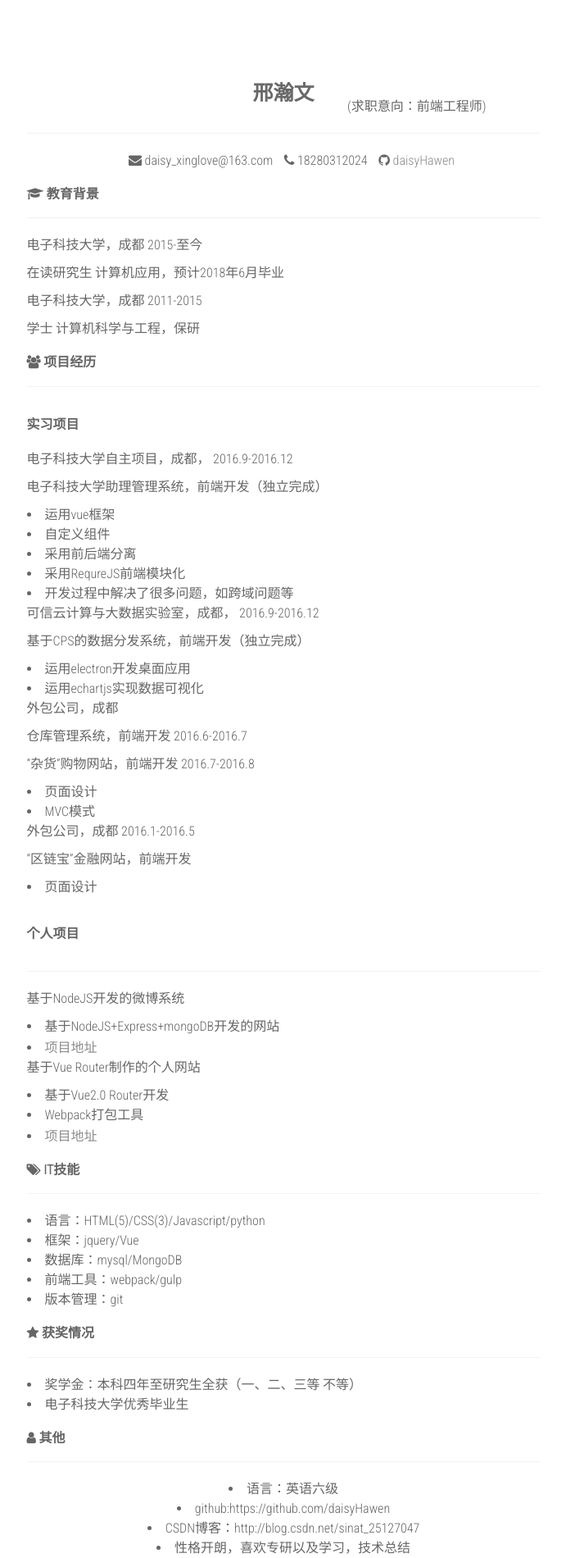
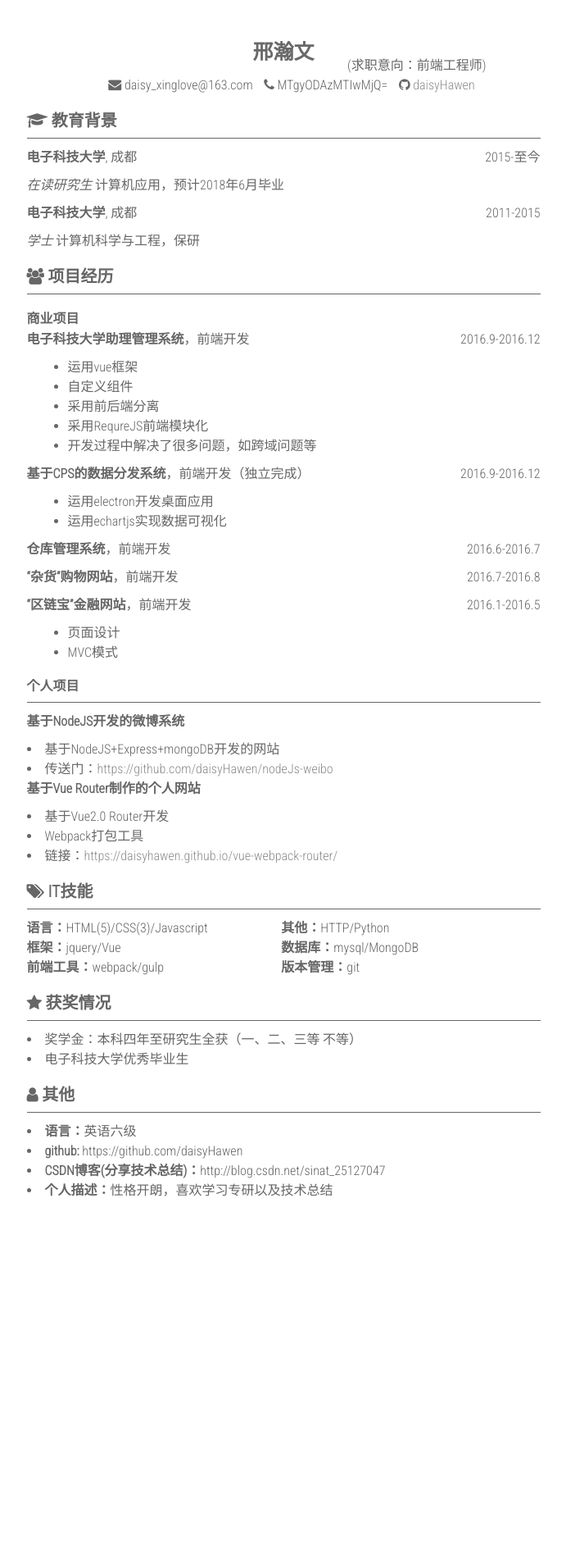
Before and after one commit to daisyHawen/daisyHawen.github.io, a Jekyll site: the page built from resume.html, in a window 1280 px wide. Shown: the whole page at 82% size, without its empty margins (294-985 px from the left). Built offline with Jekyll 4.4.1, drawn with Linux system fonts in a browser that asks for light colours; nearby versions of some CDN libraries; after the commit the page ends 1464 px from its top, so only the background shows below that.

Commit message:
complete resume

```diff
--- a/_layouts/blank.html
+++ b/_layouts/blank.html
@@ -9,5 +9,4 @@
     </div>
 </body>
 <footer></footer>
-
 </html>
--- a/css/resume.css
+++ b/css/resume.css
@@ -2,9 +2,10 @@
     width: 55%;
     margin-left: auto;
     margin-right: auto;
-    margin-top: 100px;
+    margin-top: 50px;
     text-align: center;
 }
+
 #job{
 	width:200px;
 	position: relative;
@@ -27,15 +28,36 @@
 }
 h2{
 	text-align: left;
-	font-size: 16px;
+	font-size: 20px;
 }
 h3{
 	text-align: left;
-	height: 50px;
 	font-size: 16px;
-	line-height: 50px;
 }
 
-.skill,.award,.project,.education{
+.skill,.award,.project,.education,.other{
 	text-align: left;
 }
+.skill hr,.award hr,.project hr,.education hr,.other hr{
+	margin-top: 10px;
+	margin-bottom: 10px;
+	border-top:1px solid #666;
+}
+.education .year,.project .year,.skill .year{
+	display: inline-block;
+	position: relative;
+	float: right;
+}
+.year{
+	float: right;
+}
+.education .degree{
+	font-style: oblique;
+}
+.skill ul,.award ul,.project ul,.education ul,.other ul{
+	margin-left: 50px;
+}
+.skill li{
+	width: 49%;
+	display: inline-block;
+}
--- a/resume.html
+++ b/resume.html
@@ -3,11 +3,10 @@ layout: blank
 ---
 <article class="content">
     <h1>邢瀚文 </h1><span id="job">(求职意向：前端工程师)</span>
-    <hr>
     <section class="contact">
         <ul>
             <li><i class="fa fa-envelope" aria-hidden="true"></i> daisy_xinglove@163.com</li>
-            <li><i class="fa fa-phone" aria-hidden="true"></i> 18280312024</li>
+            <li><i class="fa fa-phone" aria-hidden="true"></i> MTgyODAzMTIwMjQ=</li>
             <li><i class="fa fa-github" aria-hidden="true"></i> <a href="daisyhawen.github.io">daisyHawen</a></li>
         </ul>
     </section>
@@ -16,84 +15,76 @@ layout: blank
         <hr>
         <div>
             <div>
-                <p>电子科技大学，成都 2015-至今</p>
-                <p>在读研究生 计算机应用，预计2018年6月毕业</p>
+                <p class="sub1"><b>电子科技大学</b>, 成都  <span class="year">2015-至今</span></p>
+                <p class="sub2"><span class="degree">在读研究生</span>  计算机应用，预计2018年6月毕业</p>
             </div>
         </div>
         <div>
             <div>
-                <p>电子科技大学，成都 2011-2015</p>
-                <p>学士 计算机科学与工程，保研</p>
+                <p class="sub1"><b>电子科技大学</b>, 成都  <span class="year">2011-2015</span></p>
+                <p class="sub2"><span class="degree">学士</span>  计算机科学与工程，保研</p>
             </div>
         </div>
     </section>
     <section class="project">
         <h2><i class="fa fa-users" aria-hidden="true"></i> 项目经历</h2>
         <hr>
-        <h3>实习项目</h3>
+        <h3>商业项目</h3>
         <div>
             <div>
-                <p>电子科技大学自主项目，成都， 2016.9-2016.12</p>
-                <p>电子科技大学助理管理系统，前端开发（独立完成）</p>
+                <p><b>电子科技大学助理管理系统</b>，前端开发  <span class="year">2016.9-2016.12</span></p>
             </div>
-            <div>
+
+            <ul>
                 <li>运用vue框架</li>
                 <li>自定义组件</li>
                 <li>采用前后端分离</li>
                 <li>采用RequreJS前端模块化</li>
                 <li>开发过程中解决了很多问题，如跨域问题等</li>
-            </div>
+            </ul>
         </div>
         <div>
             <div>
-                <p>可信云计算与大数据实验室，成都， 2016.9-2016.12</p>
-                <p>基于CPS的数据分发系统，前端开发（独立完成）</p>
+                <p><b>基于CPS的数据分发系统</b>，前端开发（独立完成）<span class="year">2016.9-2016.12</span></p>
             </div>
-            <div>
+
+            <ul>
                 <li>运用electron开发桌面应用</li>
                 <li>运用echartjs实现数据可视化</li>
-            </div>
+            </ul>
+
         </div>
         <div>
             <div>
-                <p>外包公司，成都</p>
-                <p>仓库管理系统，前端开发 2016.6-2016.7</p>
-                <p>“杂货”购物网站，前端开发 2016.7-2016.8</p>
+                <p><b>仓库管理系统</b>，前端开发 <span class="year">2016.6-2016.7</span></p>
+                <p><b>“杂货”购物网站</b>，前端开发 <span class="year">2016.7-2016.8</span></p>
+                <p><b>“区链宝”金融网站</b>，前端开发 <span class="year">2016.1-2016.5</span></p>
             </div>
-            <div>
+            <ul>
                 <li>页面设计</li>
                 <li>MVC模式</li>
-            </div>
-        </div>
-        <div>
-            <div>
-                <p>外包公司，成都 2016.1-2016.5</p>
-                <p>“区链宝”金融网站，前端开发</p>
-            </div>
-            <div>
-                <li>页面设计</li>
-            </div>
+            </ul>
         </div>
 
         <h3>个人项目</h3>
         <hr>
         <div>
             <div>
-                <p>基于NodeJS开发的微博系统</p>
+                <p><b>基于NodeJS开发的微博系统</b></p>
             </div>
             <div>
                 <li>基于NodeJS+Express+mongoDB开发的网站</li>
-                <li><a href="https://github.com/daisyHawen/nodeJs-weibo">项目地址</a></li>
+                <li>传送门：<a href="https://github.com/daisyHawen/nodeJs-weibo">https://github.com/daisyHawen/nodeJs-weibo</a></li>
             </div>
         </div>
         <div>
             <div>
-                <p>基于Vue Router制作的个人网站</p>
+                <p><b>基于Vue Router制作的个人网站</b></p>
             </div>
             <div>
                 <li>基于Vue2.0 Router开发</li>
                 <li>Webpack打包工具</li>
-                <li><a href="https://daisyhawen.github.io/vue-webpack-router/">项目地址</a></li>
+                <li>链接：<a href="https://daisyhawen.github.io/vue-webpack-router/">https://daisyhawen.github.io/vue-webpack-router/</a></li>
             </div>
         </div>
     </section>
@@ -101,11 +92,12 @@ layout: blank
         <h2><i class="fa fa-tags" aria-hidden="true"></i> IT技能</h2>
         <hr>
         <div>
-            <li>语言：HTML(5)/CSS(3)/Javascript/python</li>
-            <li>框架：jquery/Vue</li>
-            <li>数据库：mysql/MongoDB</li>
-            <li>前端工具：webpack/gulp</li>
-            <li>版本管理：git</li>
+            <li><b>语言：</b>HTML(5)/CSS(3)/Javascript</li>
+            <li><b>其他：</b>HTTP/Python</li>
+            <li><b>框架：</b>jquery/Vue</li>
+            <li><b>数据库：</b>mysql/MongoDB</li>
+            <li><b>前端工具：</b>webpack/gulp</li>
+            <li><b>版本管理：</b>git</li>
         </div>
     </section>
     <section class="award">
@@ -120,10 +112,10 @@ layout: blank
         <h2><i class="fa fa-user" aria-hidden="true"></i> 其他</h2>
         <hr>
         <div>
-            <li>语言：英语六级</li>
-            <li>github:https://github.com/daisyHawen</li>
-            <li>CSDN博客：http://blog.csdn.net/sinat_25127047</li>
-            <li>性格开朗，喜欢专研以及学习，技术总结</li>
+            <li><b>语言：</b>英语六级</li>
+            <li><b>github: </b>https://github.com/daisyHawen</li>
+            <li><b>CSDN博客(分享技术总结)：</b>http://blog.csdn.net/sinat_25127047</li>
+            <li><b>个人描述：</b>性格开朗，喜欢学习专研以及技术总结</li>
         </div>
     </section>
 </article>
```
